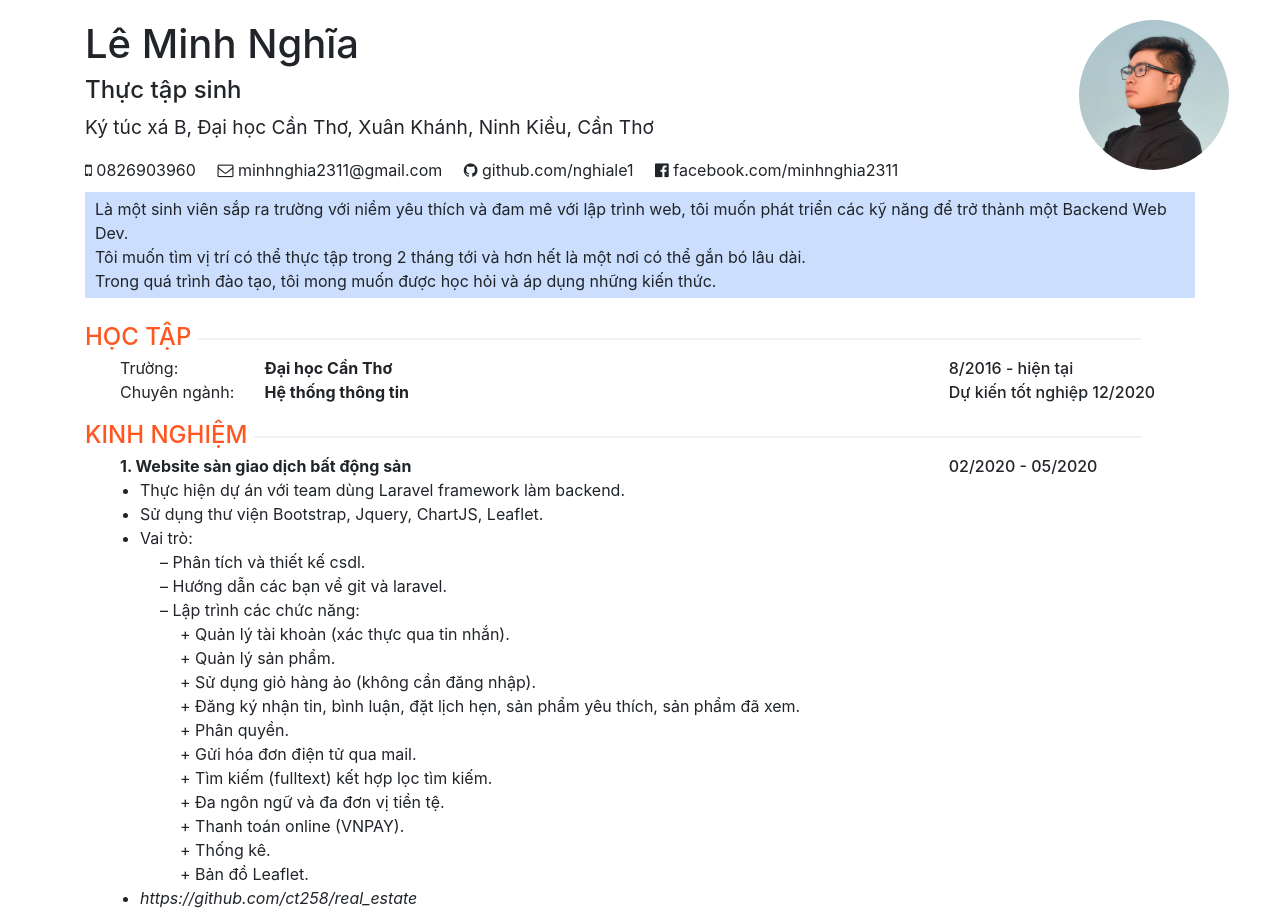
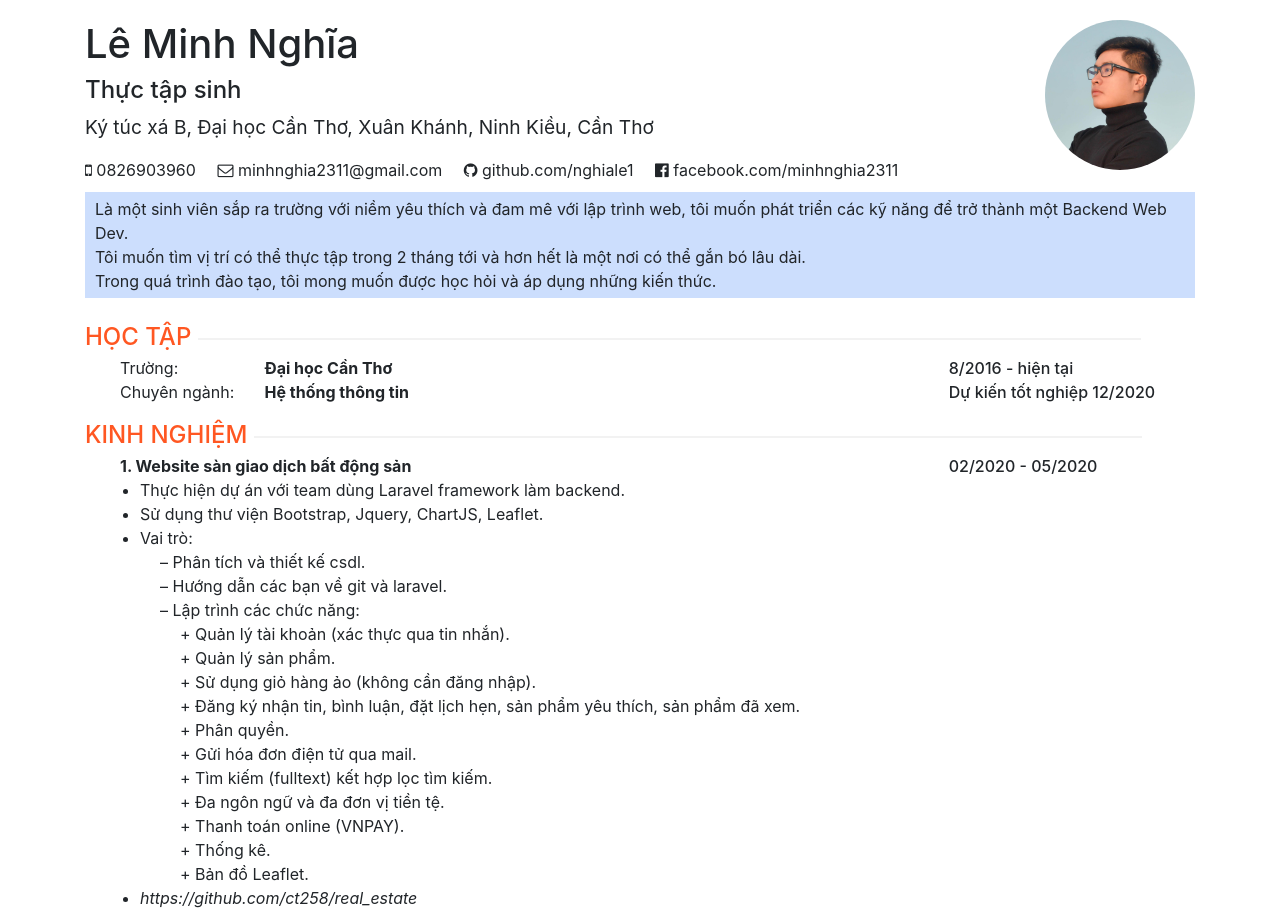
Before and after one commit to nghiale1/nghiale1.github.io, a plain HTML site: page index.html in a window 1280 px wide. Shown: the top 913 px of the page. Drawn offline with nearby package versions, Linux system fonts and the light colour scheme.

Commit message:
thêm thẻ info và sửa right avatar 0%

```diff
--- a/index.html
+++ b/index.html
@@ -22,6 +22,9 @@
 
 <body>
     <div class="container">
+        <div class="info">
+
+
             <div class="">
 
 
@@ -60,11 +63,15 @@
                 </span>
             </div>
             <div class="intro">
-            <p>Là một sinh viên sắp ra trường với niềm yêu thích và đam mê với lập trình web, tôi muốn phát triển các kỹ
+                <p>Là một sinh viên sắp ra trường với niềm yêu thích và đam mê với lập trình web, tôi muốn phát triển
+                    các kỹ
                     năng để trở thành một Backend Web Dev. <br>
-                Tôi muốn tìm vị trí có thể thực tập trong 2 tháng tới và hơn hết là một nơi có thể gắn bó lâu dài. <br>
+                    Tôi muốn tìm vị trí có thể thực tập trong 2 tháng tới và hơn hết là một nơi có thể gắn bó lâu dài.
+                    <br>
                     Trong quá trình đào tạo, tôi mong muốn được học hỏi và áp dụng những kiến thức. </p>
             </div>
+        </div>
+
         <br>
         <div class="">
             <h4 class="title">HỌC TẬP
--- a/style.css
+++ b/style.css
@@ -12,10 +12,13 @@ img {
     float: right;
     border-radius: 80px;
     position: absolute;
-    right: 4%;
+    right: 0%;
 }
 .row{
     margin-left: 20px!important;
+}
+.info{
+    position: relative;
 }
 .address{
     font-size: larger;
```
Lines whose indentation alone changed are shown as unchanged.
